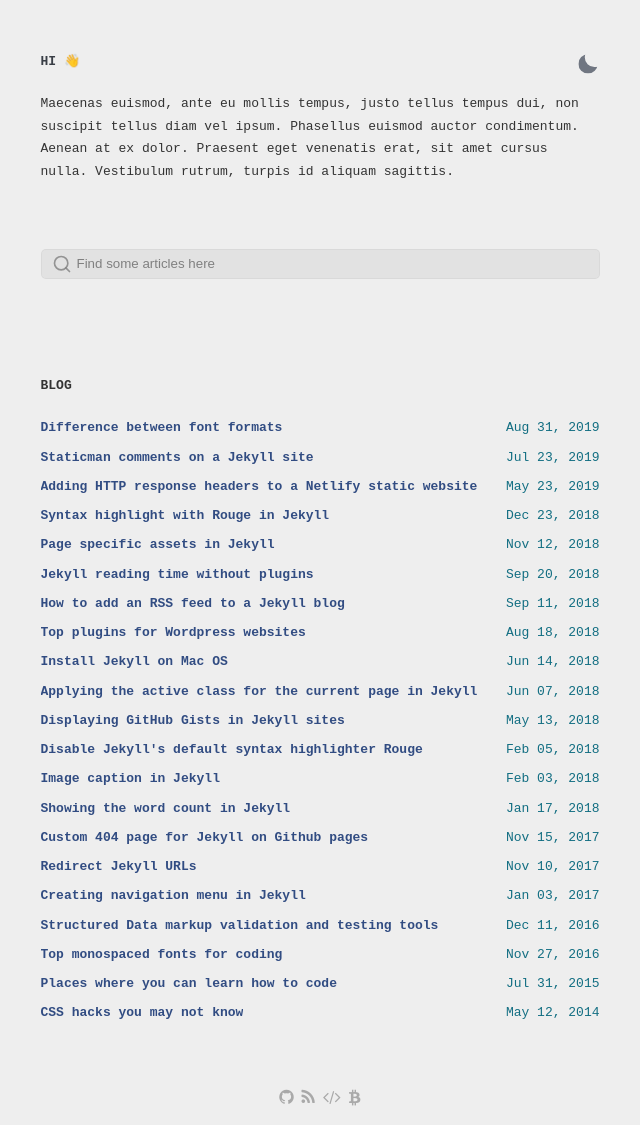
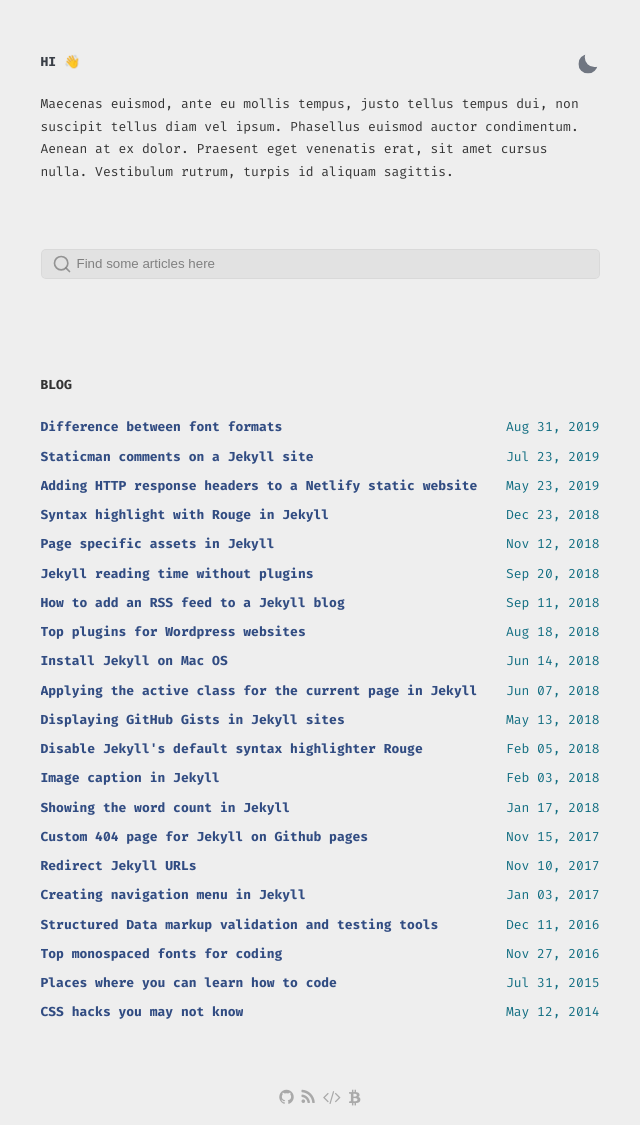
Before and after one commit to DavideBri/Gesko, a Jekyll site: the page built from index.html, in a window 1280 px wide. Shown: the whole page, without its empty margins (320-960 px from the left). Built offline with Jekyll 4.4.1, drawn with Linux system fonts in a browser that asks for light colours.

Commit message:
Added Fira font

```diff
--- a/_sass/_main.scss
+++ b/_sass/_main.scss
@@ -156,7 +156,7 @@ html[data-theme="dark"] {
 }
 
 body {
-	font-family: monospace;
+	font-family: "Fira Code", monospace;
 	text-rendering: optimizeLegibility;
 	line-height: 1.75;
 	color: var(--main-text-color);
```
